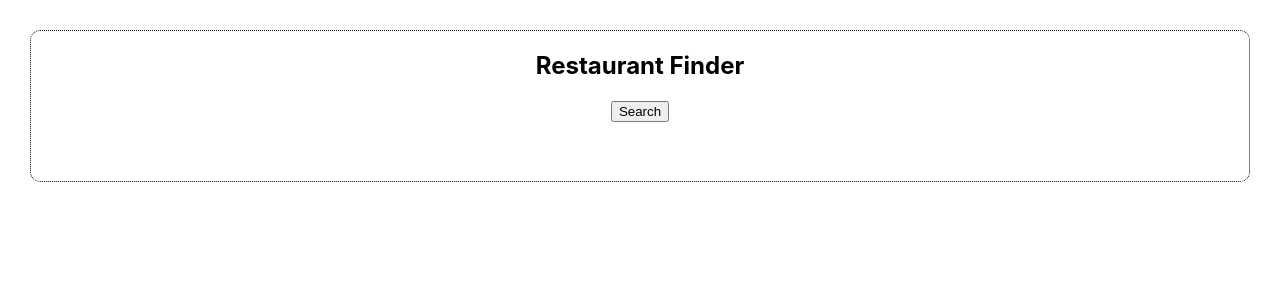
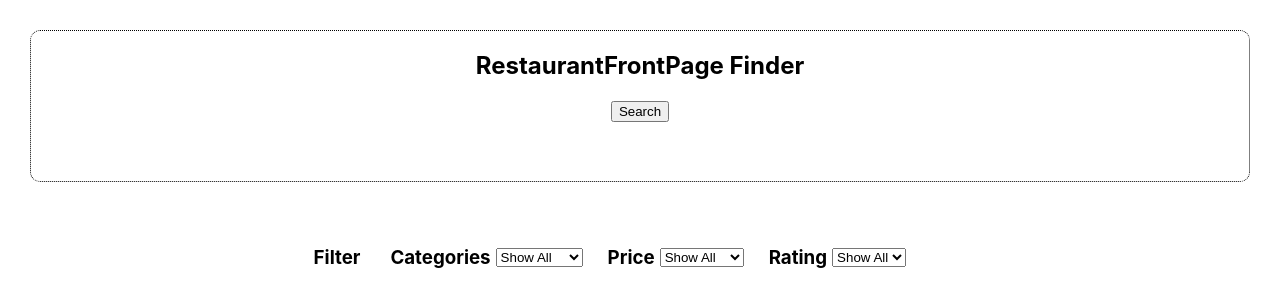
Before and after one commit to katamatata/restaurant-finder, a React (Create React App) app: page / in a window 1280 px wide. Shown: the top 306 px of the page. Built offline with nearby package versions, Linux system fonts and the light colour scheme.

Commit message:
Add Filter

```diff
--- /dev/null
+++ b/src/pages/FilterPage.js
@@ -0,0 +1,38 @@
+import React from "react";
+import "../styles.css";
+
+
+class FilterPage extends React.Component {
+    render() {
+        return (
+            <div>
+                <div className="filter-content">
+                    <h3 style={{ marginLeft: "20%", marginRight: "5px" }}>Filter </h3>
+                    <h3 style={{ marginLeft: "25px", marginRight: "5px" }}>Categories </h3>
+                    <select name="category" id="category" >
+                        <option value="">Show All</option>
+                        <option value="take-away">Take Away</option>
+                        <option value="eat-in">Eat In</option>
+                        <option value="delivery">Delivery</option>
+                    </select>
+                    <h3 style={{ marginLeft: "25px", marginRight: "5px" }}>Price </h3>
+                    <select name="price" id="price" >
+                        <option value="">Show All</option>
+                        <option value="$">Cheap</option>
+                        <option value="$$">Normal</option>
+                        <option value="$$$">Expensive</option>
+                    </select>
+                    <h3 style={{ marginLeft: "25px", marginRight: "5px" }}>Rating </h3>
+                    <select name="rating" id="rating" >
+                        <option value="">Show All</option>
+                        <option value="2">Lower</option>
+                        <option value="3">Medium</option>
+                        <option value="4">High</option>
+                    </select>
+                </div>
+            </div>
+        );
+    }
+}
+
+export default FilterPage;
--- a/src/pages/RestaurantFrontPage.js
+++ b/src/pages/RestaurantFrontPage.js
@@ -2,8 +2,9 @@ import React from "react";
 import "../styles.css";
 
 import RestaurantNameList from "../components/RestaurantNameList";
+import FilterPage from "./FilterPage";
 
-class Restaurant extends React.Component {
+class RestaurantFrontPage extends React.Component {
   state = {
     restaurantNameList: []
   };
@@ -25,10 +26,11 @@ class Restaurant extends React.Component {
     return (
       <div>
         <div className="header-style">
-          <h2>Restaurant Finder</h2>
+          <h2>RestaurantFrontPage Finder</h2>
           <button onClick={this.loadData}> Search </button>
 
         </div>
+        <FilterPage/>
         <div className="nameListContainerStyle" >
           {restaurantNameList.map(itemObject => (
             <div className="gridlist">
@@ -41,4 +43,4 @@ class Restaurant extends React.Component {
   }
 }
 
-export default Restaurant;
+export default RestaurantFrontPage;
--- a/src/styles.css
+++ b/src/styles.css
@@ -11,3 +11,12 @@
     position: relative;
     left: 10%;
   }
+  .filter-content{
+    display: inline-flex;
+    padding: 15px;
+    /* background-color: rgb(122, 240, 185); */
+    width: 85%;
+    align-items: center;
+    margin-bottom: 30px;
+    border-radius: 15px;
+  }
```
